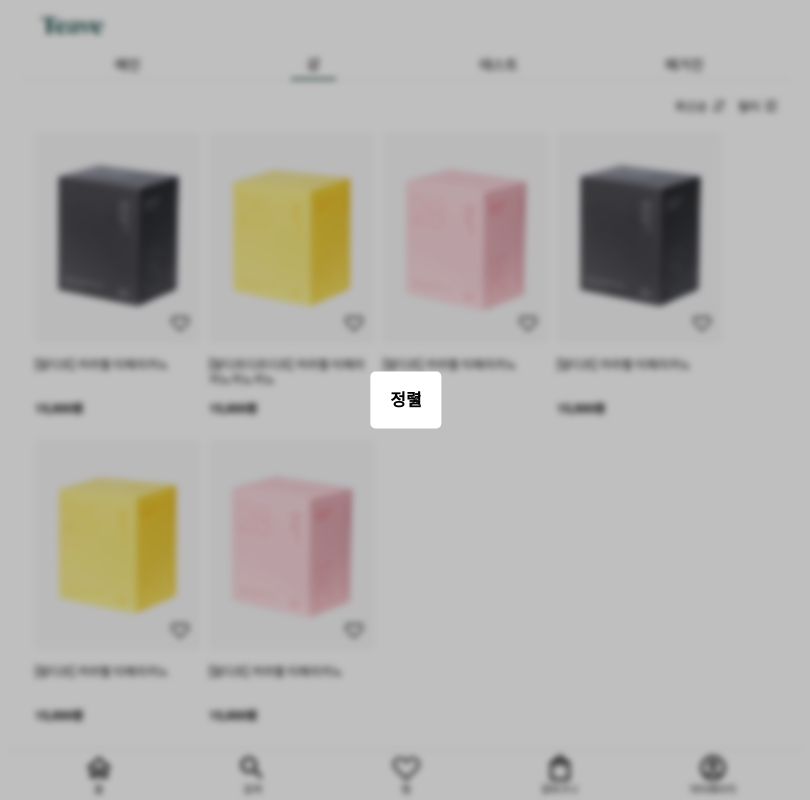
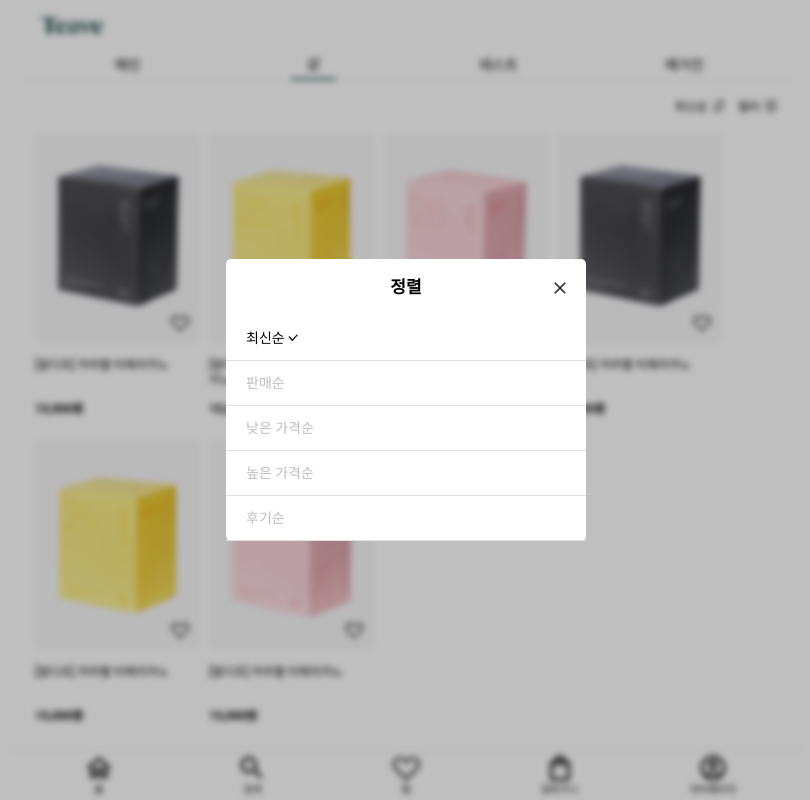
Before and after one commit to The-Teable/teave-mobile, a Next.js app: page /home/shop in a window 1280 px wide. Both pictures are taken after a click on the element "최신순". Shown: the whole page, without its empty margins (234-1044 px from the left). Built offline with nearby package versions, Linux system fonts and the light colour scheme.

Commit message:
feat: shop 정렬옵션 마크업

```diff
--- /dev/null
+++ b/components/SortModal.tsx
@@ -0,0 +1,74 @@
+import Modal from "./common/Modal";
+import styled, { css } from "styled-components";
+import { color } from "../styles/palette";
+import { Dispatch, SetStateAction } from "react";
+import Image from "next/image";
+
+export const SORT_CRITERIA = {
+  RECENT: "최신순",
+  SAIL: "판매순",
+  LOW_PRICE: "낮은 가격순",
+  HIGH_PRICE: "높은 가격순",
+  REVIEW: "후기순"
+};
+export type SORT_TYPE = typeof SORT_CRITERIA[keyof typeof SORT_CRITERIA];
+
+interface SortModalProps {
+  title: string;
+  onCancel: () => void;
+  sortCriteria: string;
+  setSortCriteria: Dispatch<SetStateAction<SORT_TYPE>>;
+}
+
+const SortModal = ({
+  title,
+  onCancel,
+  sortCriteria,
+  setSortCriteria
+}: SortModalProps) => {
+  const handleSelectItem = (item: SORT_TYPE) => {
+    setSortCriteria(item);
+    onCancel();
+  };
+
+  return (
+    <Modal title={title} onCancel={onCancel}>
+      <S.Container>
+        {Object.values(SORT_CRITERIA).map(e => (
+          <S.Item
+            onClick={() => handleSelectItem(e)}
+            selected={e === sortCriteria}
+          >
+            {e}{" "}
+            {e === sortCriteria ? (
+              <Image src="/image/icon_check.svg" width={10} height={10} />
+            ) : null}
+          </S.Item>
+        ))}
+      </S.Container>
+    </Modal>
+  );
+};
+
+export default SortModal;
+
+const S: any = {};
+
+S.Container = styled.div`
+  width: 36rem;
+`;
+
+S.Item = styled.div<{ selected: boolean }>`
+  font-size: 1.4rem;
+  padding: 1.5rem 2rem;
+  border-bottom: solid 1px ${color.gray300};
+  ${({ selected }: { selected: boolean }) =>
+    !selected
+      ? css`
+          color: ${color.gray400};
+        `
+      : null}
+  &:hover {
+    cursor: pointer;
+  }
+`;
--- a/pages/home/shop.tsx
+++ b/pages/home/shop.tsx
@@ -5,21 +5,13 @@ import { useState } from "react";
 import { color } from "../../styles/palette";
 import Margin from "../../components/common/Margin";
 import TeaItem from "../../components/TeaItem";
-
 import { shopFilterdTeas as tempDummy } from "../api/dummy.json";
-
-import Modal from "../../components/common/Modal";
-
 import FilterModal from "../../components/FilterModal";
 
-const SORT_CRITERIA = {
-  RECENT: "최신순",
-  SAIL: "판매순",
-  LOW_PRICE: "낮은 가격순",
-  HIGH_PRICE: "높은 가격순",
-  REVIEW: "후기순"
-};
-type SORT_TYPE = typeof SORT_CRITERIA[keyof typeof SORT_CRITERIA];
+import SortModal, {
+  SORT_CRITERIA,
+  SORT_TYPE
+} from "../../components/SortModal";
 
 const ShopPage = () => {
   const [selectedFilters, setSelectedFilters] = useState<string[]>([]);
@@ -58,9 +50,12 @@ const ShopPage = () => {
         />
       ) : null}
       {modalSort ? (
-        <Modal title={"정렬"} onCancel={() => setModalSort(false)}>
-          <></>
-        </Modal>
+        <SortModal
+          title={"정렬"}
+          onCancel={() => setModalSort(false)}
+          sortCriteria={sortCriteria}
+          setSortCriteria={setSortCriteria}
+        />
       ) : null}
       {selectedFilters.length > 0 ? (
         <S.SelectedFilter onClick={handleFilter}>
```
Also changed, not shown: public/image/icon_check.svg (added).
